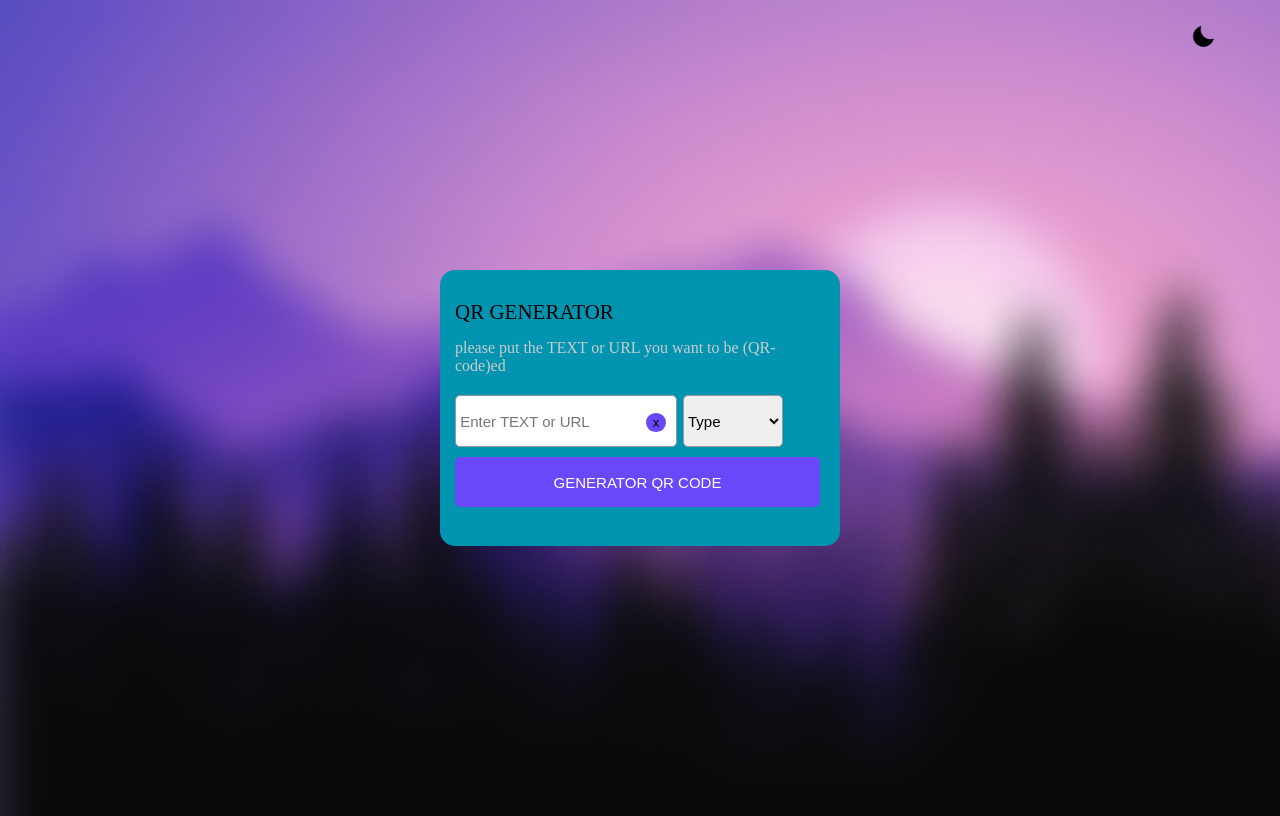
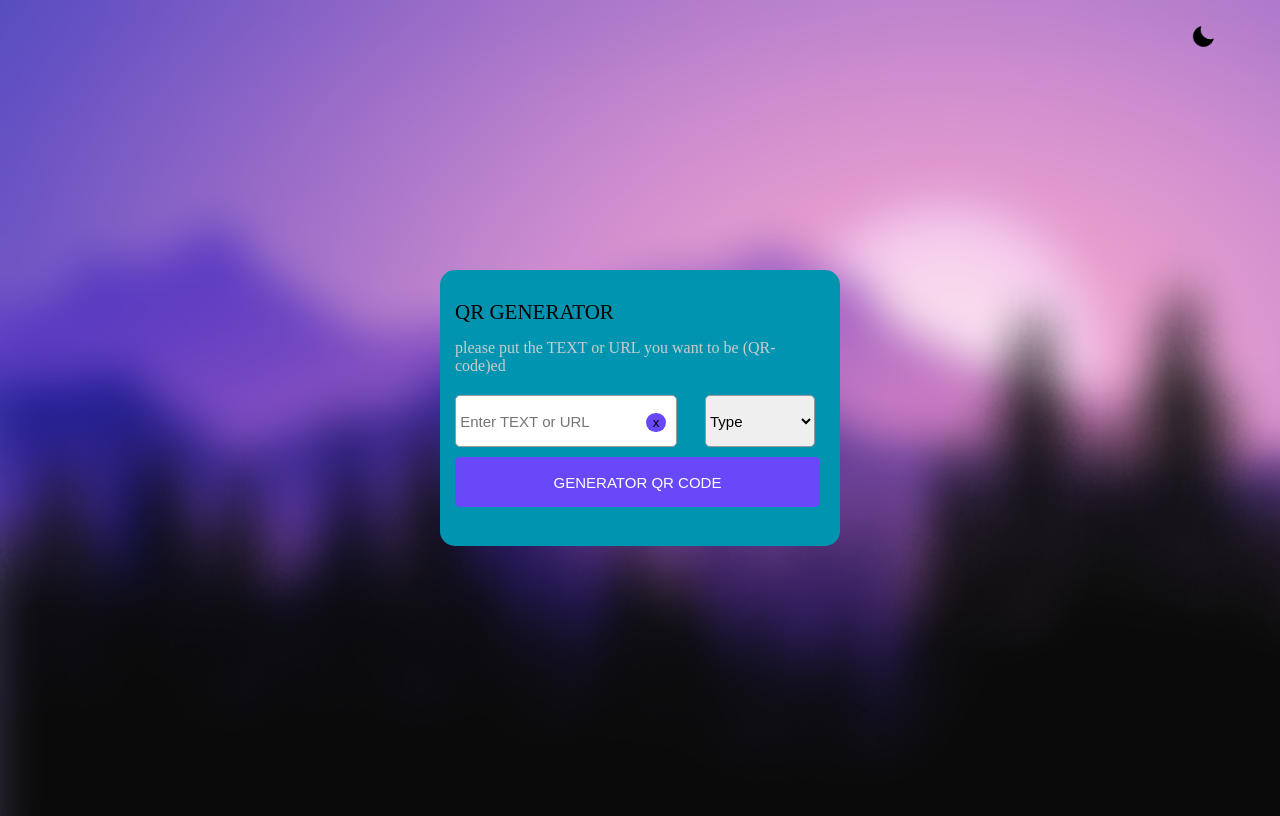
Before and after one commit to practice-host/QR-GENERATOR-2.0-, a plain HTML site: page index.html in a window 1280 px wide. Drawn offline with Linux system fonts and the light colour scheme.

Commit message:
Update html_style.css

```diff
--- a/html_style.css
+++ b/html_style.css
@@ -82,14 +82,13 @@ header p{
     position: relative;
 }
 .form1 select{
-    width: 100px;
+    width: 110px;
     height: 52px;
     right: 22px;
     color: rgb(0, 0, 0);
     font-size: 15px;
     padding: 0 ;
     border: 1px solid #999;
-    position: relative;
 }
 #generateBtn{
     width: 365px;
```
